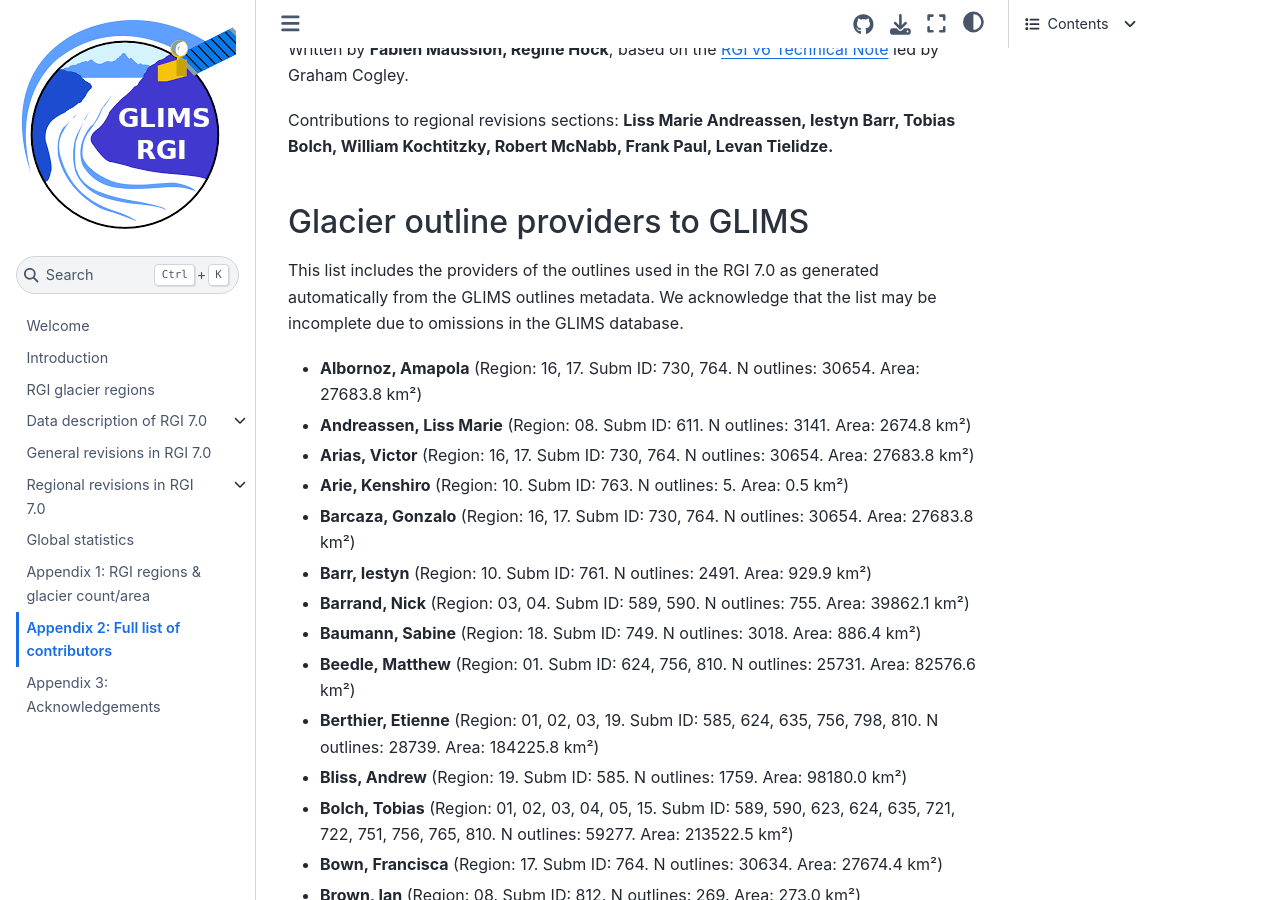
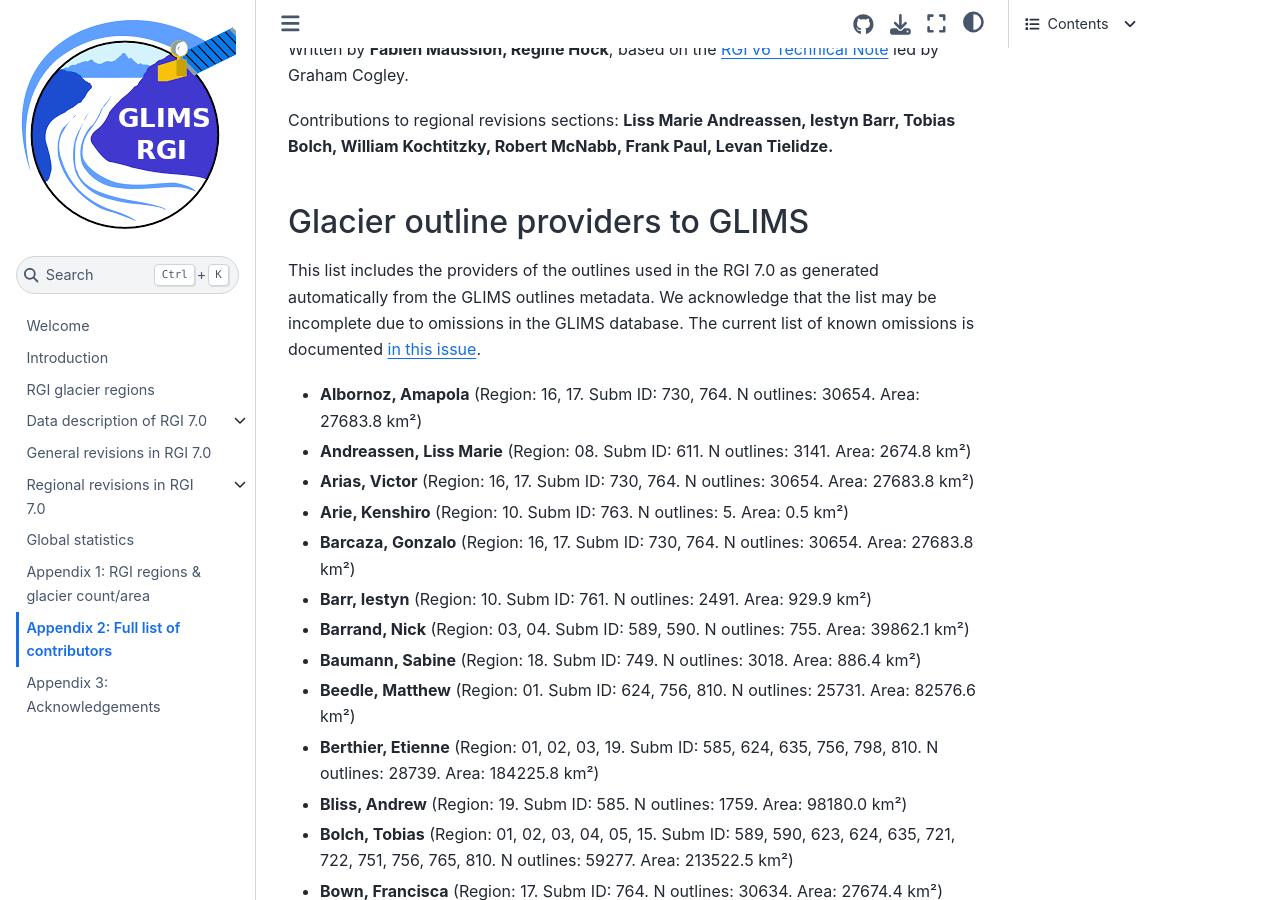
Before and after one commit to GLIMS-RGI/rgi_user_guide, a Jupyter Book: the page built from docs/appendix/contributors.md, in a window 1280 px wide and 900 px high, scrolled down 1548 px. Built offline with Jupyter Book 1.0.4 settings and Sphinx 7.4.7 and the Sphinx Book theme 1.1.4, drawn with Linux system fonts in a browser that asks for light colours; pages that are not in the unit, such as notebooks, are missing from menus.

Commit message:
omisssions

```diff
--- a/docs/appendix/contributors.md
+++ b/docs/appendix/contributors.md
@@ -50,7 +50,7 @@
 
 ## Glacier outline providers to GLIMS
 
-This list includes the providers of the outlines used in the RGI 7.0 as generated automatically from the GLIMS outlines metadata. We acknowledge that the list may be incomplete due to omissions in the GLIMS database.
+This list includes the providers of the outlines used in the RGI 7.0 as generated automatically from the GLIMS outlines metadata. We acknowledge that the list may be incomplete due to omissions in the GLIMS database. The current list of known omissions is documented [in this issue](https://github.com/GLIMS-RGI/rgi_user_guide/issues/74).
 
 - **Albornoz, Amapola** (Region: 16, 17. Subm ID: 730, 764. N outlines: 30654. Area: 27683.8 km²)
 - **Andreassen, Liss Marie** (Region: 08. Subm ID: 611. N outlines: 3141. Area: 2674.8 km²)
```
